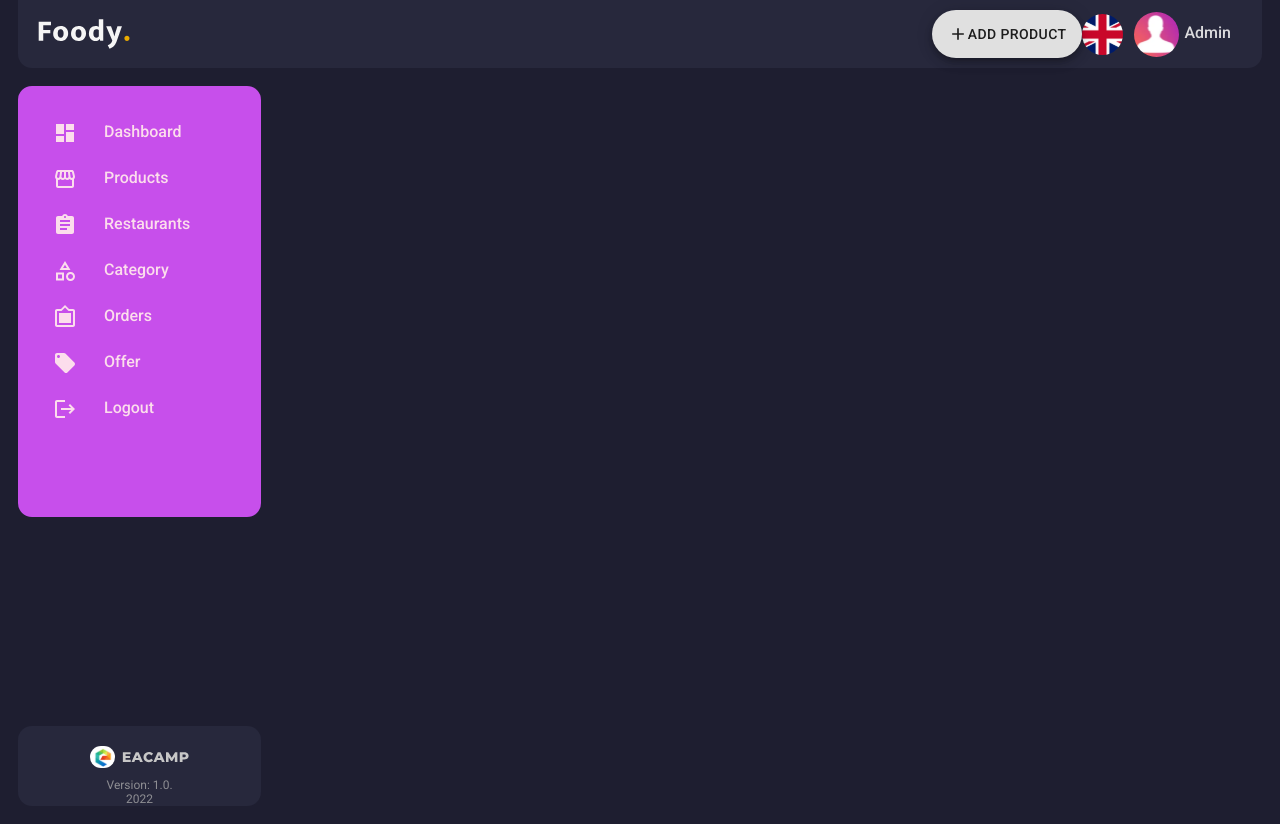
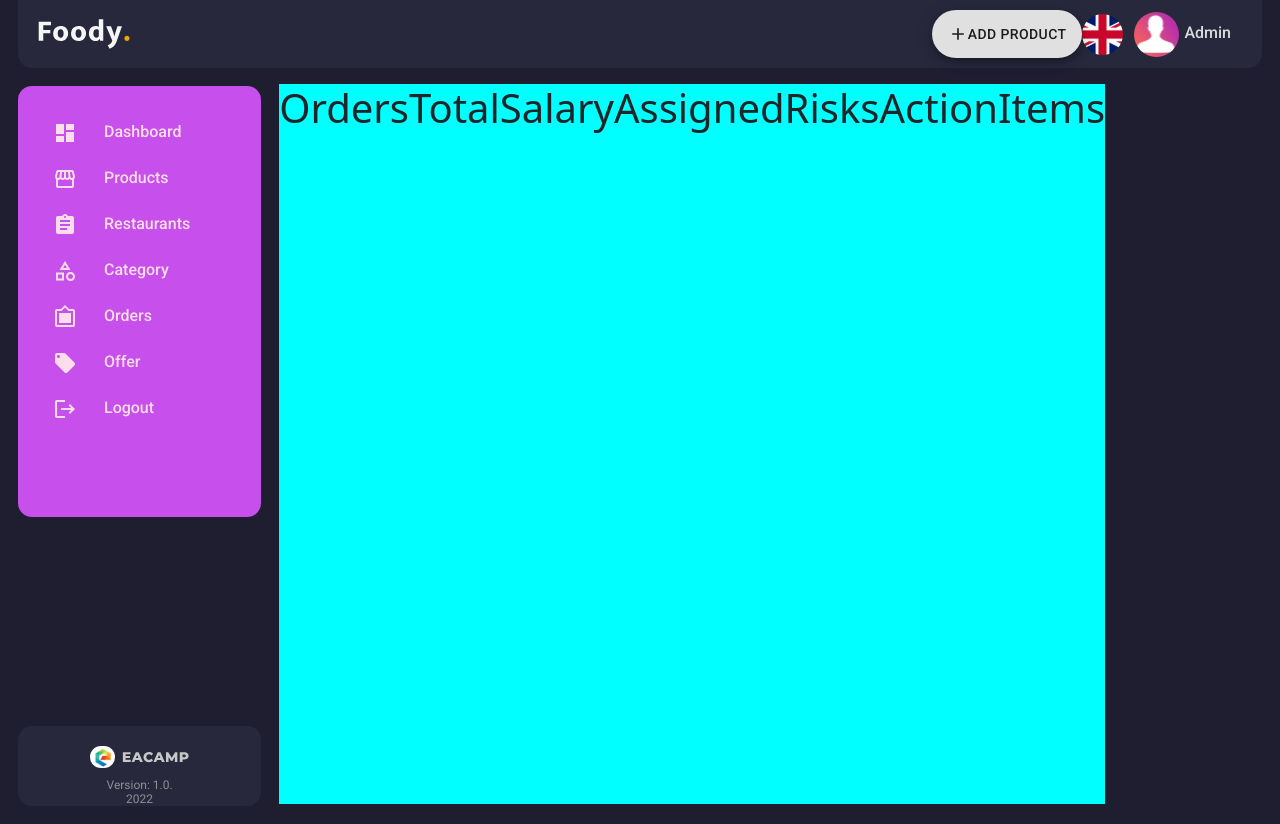
Before and after one commit to QurbanovaLamiya/Foody_Admin_React, a React (Create React App) app: page /dashboard in a window 1280 px wide. Built offline with nearby package versions, Linux system fonts and the light colour scheme.

Commit message:
created dashboard page folder structure

```diff
--- /dev/null
+++ b/src/features/Dashboard/ActionItems/index.js
@@ -0,0 +1,5 @@
+const ActionItems = () => {
+  return <h1>ActionItems</h1>;
+};
+
+export default ActionItems;
--- /dev/null
+++ b/src/features/Dashboard/AssignedRisks/index.js
@@ -0,0 +1,5 @@
+const AssignedRisks = () => {
+    return <h1>AssignedRisks</h1>;
+  };
+
+  export default AssignedRisks;
--- a/src/features/Dashboard/DashboardContainer.js
+++ b/src/features/Dashboard/DashboardContainer.js
@@ -1,10 +1,18 @@
+// Components
+import DashboardStyle from "./DashboardContainer.module.css";
+import Orders from "./Orders";
+import TotalSalary from "./TotalSalary";
+import AssignedRisks from "./AssignedRisks";
+import ActionItems from "./ActionItems";
+
 const DashboardContainer = () => {
   return (
-    <>
-     <div>
-
-     </div>
-    </>
+    <div className={DashboardStyle.Container}>
+      <Orders />
+      <TotalSalary />
+      <AssignedRisks />
+      <ActionItems />
+    </div>
   );
 };
 
--- a/src/features/Dashboard/DashboardContainer.module.css
+++ b/src/features/Dashboard/DashboardContainer.module.css
@@ -0,0 +1,6 @@
+.Container{
+    margin: 16px 16px 20px 0;
+    display: flex;
+    flex-wrap: wrap;
+    background-color: aqua;
+}
--- /dev/null
+++ b/src/features/Dashboard/Orders/index.js
@@ -0,0 +1,5 @@
+const Orders = () => {
+    return <h1>Orders</h1>;
+  };
+
+  export default Orders;
--- /dev/null
+++ b/src/features/Dashboard/TotalSalary/index.js
@@ -0,0 +1,5 @@
+const TotalSalary = () => {
+    return <h1>TotalSalary</h1>;
+  };
+
+  export default TotalSalary;
--- a/src/pages/index.js
+++ b/src/pages/index.js
@@ -1,13 +1,34 @@
+// React-Router-Dom
+import { Routes, Route, Navigate } from "react-router-dom";
+
+// Components
 // import Login from "./Login";
-import Header  from "../shared/components/Header"
+import Header from "../shared/components/Header";
 import Sidebar from "../shared/components/Sidebar";
+import Dashboard from "../features/Dashboard/DashboardContainer";
+import Products from "../features/Products/ProductsContainer";
+import Restaurants from "../features/Restaurants/RestaurantsContainer";
+import Category from "../features/Category/CategoryContainer";
+import Orders from "../features/Orders/OrdersContainer";
+import Offers from "../features/Offers/OffersContainer";
 
 const RootPage = () => {
   return (
     <>
       {/* <Login /> */}
-      <Header/>
-      <Sidebar/>
+      <Header />
+      <div className="d-flex">
+        <Sidebar />
+        <Routes>
+          <Route path="/" element={<Navigate to="/dashboard" replace />} />
+          <Route path="/dashboard" element={<Dashboard />} />
+          <Route path="/products" element={<Products />} />
+          <Route path="/restaurants" element={<Restaurants />} />
+          <Route path="/category" element={<Category />} />
+          <Route path="/orders" element={<Orders />} />
+          <Route path="/offer" element={<Offers />} />
+        </Routes>
+      </div>
     </>
   );
 };
--- a/src/shared/components/Sidebar/index.js
+++ b/src/shared/components/Sidebar/index.js
@@ -1,12 +1,4 @@
-import { Routes, Route, Navigate } from "react-router-dom";
-
 // Components
-import Dashboard from "../../../pages/Dashboard";
-import Products from "../../../pages/Products";
-import Restaurants from "../../../pages/Restaurants";
-import Category from "../../../pages/Category";
-import Orders from "../../../pages/Orders";
-import Offers from "../../../pages/Offers";
 import SidebarList from "./SidebarList";
 import SidebarFooter from "./SidebarFooter";
 
@@ -17,16 +9,7 @@ const Sidebar = () => {
   return (
     <div className={SidebarStyle.Sidebar_Section}>
       <SidebarList />
-      <Routes>
-        <Route path="/" element={<Navigate to="/dashboard" replace />} />
-        <Route path="/dashboard" element={<Dashboard />} />
-        <Route path="/products" element={<Products />} />
-        <Route path="/restaurants" element={<Restaurants />} />
-        <Route path="/category" element={<Category />} />
-        <Route path="/orders" element={<Orders />} />
-        <Route path="/offer" element={<Offers />} />
-      </Routes>
-      <SidebarFooter/>
+      <SidebarFooter />
     </div>
   );
 };
```
